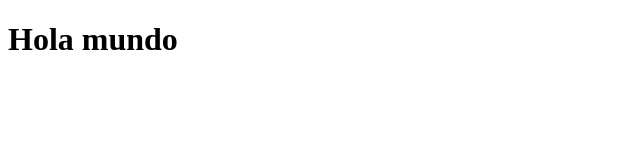
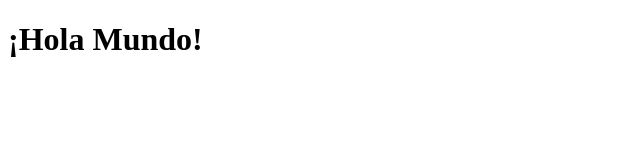
Before and after one commit to ChristopherDeLaRosa/devops-practica-final, a website: page index.html in a window 1280 px wide. Shown: the whole page, without its empty margins (0-640 px from the left). Drawn offline with Linux system fonts and the light colour scheme.

Commit message:
Entregable

```diff
--- a/index.html
+++ b/index.html
@@ -6,6 +6,6 @@
     <title>Practica Final DepOps</title>
 </head>
 <body>
-    <h1>Hola mundo</h1>
+    <h1>¡Hola Mundo!</h1>
 </body>
 </html>
```
Also changed, not shown: package.json (added, +15 -0 lines), test/index.test.js (added, +8 -0 lines), .github/workflows/ci.yml (added), 3 other files.
